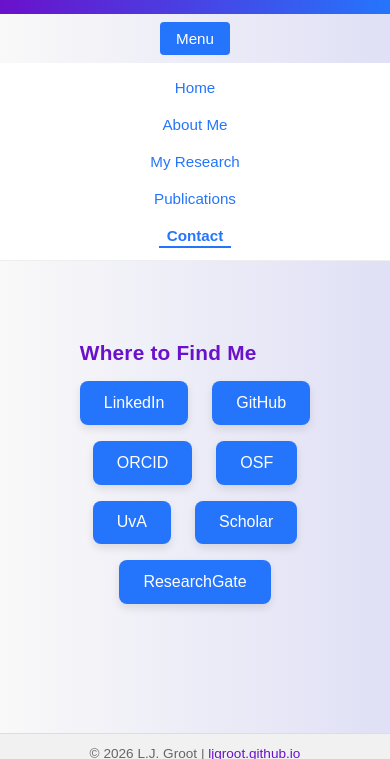
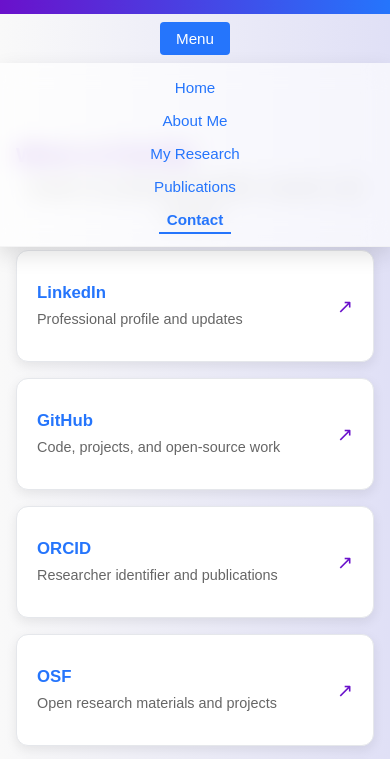
Before and after one commit to LJGroot/ljgroot.github.io, a plain HTML site: page contact.html in a window 390 px wide. Both pictures are taken after a click on the button "Menu". Shown: the part 55-814 px from the top of the page. Drawn offline with Linux system fonts and the light colour scheme.

Commit message:
refactor navigation structure for improved responsiveness and styling and update contact button styling

```diff
--- a/contact.html
+++ b/contact.html
@@ -24,6 +24,7 @@
             </h1>
         </header>
 
+        <div class="nav-container">
             <!-- Menu button for small screens -->
             <button class="nav-toggle" aria-expanded="false" aria-controls="site-nav">
                 Menu
@@ -37,50 +38,47 @@
                 <a href="publications.html">Publications</a>
                 <a href="contact.html" class="active">Contact</a>
             </nav>
-
-        <div class="container">
-            <h2 class="section-header">Where to Find Me</h2>
-
-            <!-- Row 1 -->
-            <div class="button-container">
-                <a class="contact-button" href="https://www.linkedin.com/in/lennert-groot/" target="_blank" rel="noopener noreferrer">
-                    LinkedIn
-                </a>
-                <a class="contact-button" href="https://github.com/LJGroot" target="_blank" rel="noopener noreferrer">
-                    GitHub
-                </a>
         </div>
 
-            <p> </p>
+        <div class="container contact-page">
+            <h2 class="section-header">Where to Find Me</h2>
+            <p class="contact-intro">Explore my professional profiles, research, and projects.</p>
 
-            <!-- Row 2 -->
-            <div class="button-container">
-                <a class="contact-button" href="https://orcid.org/0000-0002-8711-6086" target="_blank" rel="noopener noreferrer">
-                    ORCID
+            <div class="contact-links">
+                <a class="contact-link" href="https://www.linkedin.com/in/lennert-groot/" target="_blank" rel="noopener noreferrer">
+                    <span class="contact-link-title">LinkedIn</span>
+                    <span class="contact-link-description">Professional profile and updates</span>
+                    <span class="contact-link-arrow" aria-hidden="true">↗</span>
                 </a>
-                <a class="contact-button" href="https://osf.io/zwbha/" target="_blank" rel="noopener noreferrer">
-                    OSF
+                <a class="contact-link" href="https://github.com/LJGroot" target="_blank" rel="noopener noreferrer">
+                    <span class="contact-link-title">GitHub</span>
+                    <span class="contact-link-description">Code, projects, and open-source work</span>
+                    <span class="contact-link-arrow" aria-hidden="true">↗</span>
                 </a>
-            </div>
-
-            <p> </p>
-
-            <!-- Row 3 -->
-            <div class="button-container">
-                <a class="contact-button" href="https://www.uva.nl/en/profile/g/r/l.j.groot/l.j.groot.html" target="_blank" rel="noopener noreferrer">
-                    UvA
+                <a class="contact-link" href="https://orcid.org/0000-0002-8711-6086" target="_blank" rel="noopener noreferrer">
+                    <span class="contact-link-title">ORCID</span>
+                    <span class="contact-link-description">Researcher identifier and publications</span>
+                    <span class="contact-link-arrow" aria-hidden="true">↗</span>
                 </a>
-                <a class="contact-button" href="https://scholar.google.com/citations?user=sYpERdAAAAAJ&hl=nl&oi=ao" target="_blank" rel="noopener noreferrer">
-                    Scholar
+                <a class="contact-link" href="https://osf.io/zwbha/" target="_blank" rel="noopener noreferrer">
+                    <span class="contact-link-title">OSF</span>
+                    <span class="contact-link-description">Open research materials and projects</span>
+                    <span class="contact-link-arrow" aria-hidden="true">↗</span>
                 </a>
-            </div>
-
-            <p> </p>
-
-            <!-- Row 4 (single button, since total count is odd) -->
-            <div class="button-container">
-                <a class="contact-button" href="https://www.researchgate.net/profile/Lj-Groot" target="_blank" rel="noopener noreferrer">
-                    ResearchGate
+                <a class="contact-link" href="https://www.uva.nl/en/profile/g/r/l.j.groot/l.j.groot.html" target="_blank" rel="noopener noreferrer">
+                    <span class="contact-link-title">University of Amsterdam</span>
+                    <span class="contact-link-description">University profile</span>
+                    <span class="contact-link-arrow" aria-hidden="true">↗</span>
+                </a>
+                <a class="contact-link" href="https://scholar.google.com/citations?user=sYpERdAAAAAJ&hl=nl&oi=ao" target="_blank" rel="noopener noreferrer">
+                    <span class="contact-link-title">Google Scholar</span>
+                    <span class="contact-link-description">Publications and citations</span>
+                    <span class="contact-link-arrow" aria-hidden="true">↗</span>
+                </a>
+                <a class="contact-link" href="https://www.researchgate.net/profile/Lj-Groot" target="_blank" rel="noopener noreferrer">
+                    <span class="contact-link-title">ResearchGate</span>
+                    <span class="contact-link-description">Research profile and publications</span>
+                    <span class="contact-link-arrow" aria-hidden="true">↗</span>
                 </a>
             </div>
         </div>
--- a/css/styles.css
+++ b/css/styles.css
@@ -124,19 +124,32 @@ nav a.active {
         display: block;       /* show button on small screens */
     }
 
-    nav {
+    .nav-container {
+        position: relative;
+        z-index: 10;
+    }
+
+    .nav-container nav {
+        position: absolute;
+        top: 100%;
+        left: 0;
+        right: 0;
         display: none;        /* hide nav by default */
         flex-direction: column;
         align-items: center;
         gap: 0.5rem;
-        padding: 0.5rem 0;
+        padding: 0.75rem 0;
+        background-color: rgba(255, 255, 255, 0.68);
+        border-bottom: 1px solid rgba(238, 238, 238, 0.6);
+        box-shadow: 0 8px 20px rgba(0, 0, 0, 0.12);
+        backdrop-filter: blur(12px);
     }
 
-    nav.open {
+    .nav-container nav.open {
         display: flex;        /* show when toggled */
     }
 
-    nav a {
+    .nav-container nav a {
         flex: 0 0 auto;
         font-size: 0.95rem;
         padding: 0.25rem 0.5rem;
@@ -180,6 +193,10 @@ header {
     margin: 2rem auto 0;
     padding: 1rem;
     text-align: center;
+}
+
+.container.contact-page {
+    width: min(100%, 800px);
 }
 
 /* Landing page-specific portrait styling override */
@@ -243,60 +260,59 @@ header {
 /* Contact Page Specific */
 .contact-links {
     display: grid;
-    grid-template-columns: repeat(auto-fit, minmax(120px, 1fr));
-    gap: 1.5rem;
+    grid-template-columns: repeat(auto-fit, minmax(min(100%, 240px), 1fr));
+    gap: 1rem;
+    text-align: left;
 }
 
 .contact-link {
+    position: relative;
+    display: flex;
+    flex-direction: column;
+    justify-content: center;
+    min-height: 7rem;
+    padding: 1.25rem 3.25rem 1.25rem 1.25rem;
     background: white;
-    border: 1px solid #ddd;
-    border-radius: 8px;
-    padding: 1rem;
-    text-align: center;
-    transition: transform 0.2s ease, box-shadow 0.2s ease;
+    border: 1px solid var(--border-soft);
+    border-radius: var(--radius-card);
+    color: var(--color-primary);
+    text-decoration: none;
+    box-shadow: var(--shadow-soft);
+    transition: color 0.2s ease, background-color 0.2s ease, box-shadow 0.2s ease, transform 0.2s ease;
 }
 
 .contact-link:hover {
-    transform: translateY(-5px);
-    box-shadow: 0 4px 15px rgba(0, 0, 0, 0.1);
+    color: var(--color-secondary);
+    background-color: #fff;
+    transform: translateY(-2px);
+    box-shadow: 0 8px 20px rgba(37, 117, 252, 0.14);
 }
 
-.contact-link a {
-    color: #6a11cb;
-    text-decoration: none;
+.contact-link-title {
     font-weight: 600;
-    font-size: 1.1rem;
+    font-size: 1.05rem;
 }
 
-/* Contact page button layout */
-.button-container {
-    display: flex;
-    justify-content: center;
-    flex-wrap: wrap;
-    gap: 1.5rem;
-    margin-bottom: 1rem;
+.contact-link-description {
+    margin-top: 0.35rem;
+    color: #666;
+    font-size: 0.9rem;
+    line-height: 1.4;
 }
 
-.contact-button {
-    display: inline-block;
-    padding: 0.8rem 1.5rem;
-    border-radius: 8px;
-    text-decoration: none;
-    font-size: 1rem;
-    font-weight: 500;
-    color: white;
-    background-color: #2575fc;
-    transition: background-color 0.3s ease, transform 0.2s ease;
-    box-shadow: 0 4px 8px rgba(0, 0, 0, 0.1);
+.contact-link-arrow {
+    position: absolute;
+    top: 50%;
+    right: 1.25rem;
+    color: var(--color-secondary);
+    font-size: 1.2rem;
+    transform: translateY(-50%);
 }
 
-.contact-button:hover {
-    background-color: #6a11cb;
-    transform: translateY(-3px);
-}
-
-.contact-button:active {
-    transform: translateY(1px);
+.contact-intro {
+    margin: -0.5rem 0 1.5rem;
+    color: #555;
+    line-height: 1.6;
 }
 
 /* Grid Containers */
@@ -516,8 +532,7 @@ p {
 /* ============================= */
 
 nav a,
-.contact-link,
-.contact-button {
+.contact-link {
     transition:
         color 0.2s ease,
         background-color 0.2s ease,
@@ -537,14 +552,7 @@ nav a.active {
     border-bottom: 2px solid currentColor;
 }
 
-/* Contact cards: softer hover */
-.contact-link:hover {
-    background-color: #f9fafb;
-    box-shadow: 0 6px 18px rgba(0, 0, 0, 0.12);
-}
-
-/* Buttons: focus-visible for keyboard users */
-.contact-button:focus-visible {
+.contact-link:focus-visible {
     outline: 2px solid var(--color-secondary);
     outline-offset: 2px;
 }
```
Also changed, not shown: about-me.html (+2 -0 lines), index.html (+2 -0 lines), my-research.html (+2 -0 lines), publications.html (+2 -0 lines). Lines whose indentation alone changed are shown as unchanged.
